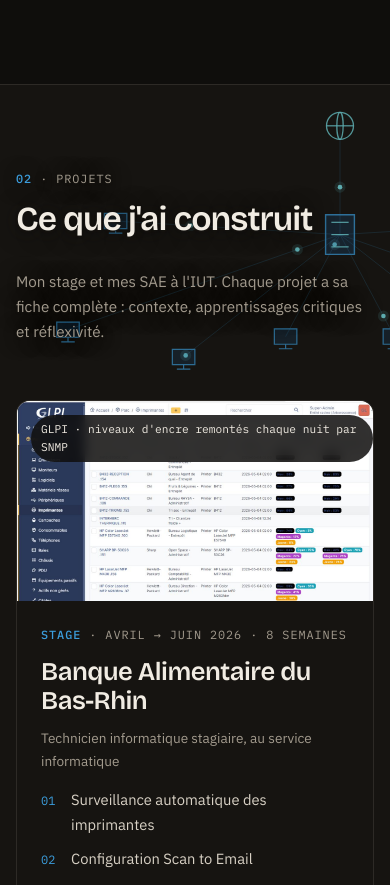
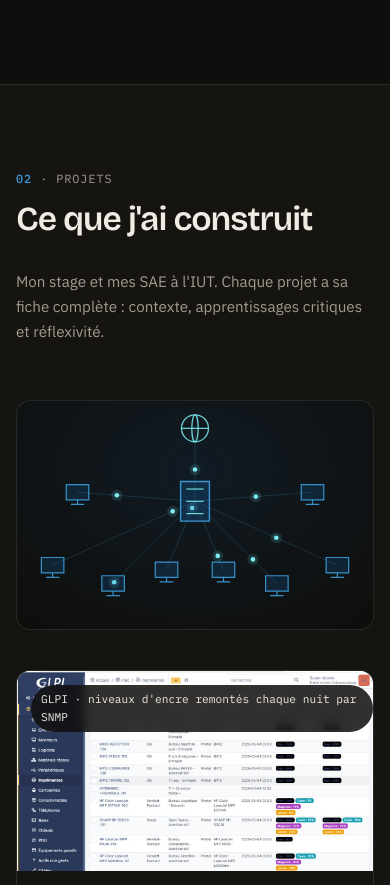
Before and after one commit to souare-ibrahima-rt/souare-ibrahima-rt.github.io, a plain HTML site: page index.html in a window 390 px wide. Shown: the part 2908-3793 px from the top of the page. Drawn offline with Linux system fonts and the light colour scheme; animation ran at ten frames a second.

Commit message:
Topologie dans sa propre bande, sous le titre, avant les cartes
Plus de superposition avec le texte : titre et sous-titre sur fond neutre, puis un panneau dédié avec la topologie animée, puis la grille des projets. Empilement propre sur mobile.

Co-Authored-By: Claude Opus 4.8 <noreply@anthropic.com>
Claude-Session: https://claude.ai/code/session_013dhxAvaAesCPcB7J4woRKc

```diff
--- a/assets/css/style.css
+++ b/assets/css/style.css
@@ -246,12 +246,10 @@ dialog::backdrop{background:rgba(8,7,6,.72);backdrop-filter:blur(4px)}
 @media (prefers-reduced-motion:reduce){.to-top{transition:opacity .3s}}
 
 
-/* Fond topologie réseau de la section Projets */
-.has-topo{position:relative}
-.has-topo > .wrap{position:relative;z-index:1}
-.has-topo .head h2,.has-topo .head .label,.has-topo .head p{text-shadow:0 1px 2px var(--bg-2),0 2px 22px rgba(15,14,12,.9)}
-.topo{position:absolute;top:0;left:0;right:0;height:min(56vh,480px);z-index:0;pointer-events:none;opacity:.9;-webkit-mask-image:linear-gradient(180deg,#000 86%,transparent);mask-image:linear-gradient(180deg,#000 86%,transparent)}
-@media (max-width:720px){.topo{height:340px;opacity:.7}}
+/* Bande dédiée à la topologie réseau animée (sous le titre, avant les cartes) */
+.topo-band{position:relative;height:clamp(230px,30vw,360px);margin:0 0 40px;border:1px solid var(--line);border-radius:var(--radius);overflow:hidden;background:radial-gradient(120% 140% at 50% 30%,rgba(26,121,205,.12),transparent 62%),var(--bg)}
+.topo-band canvas{position:absolute;inset:0;width:100%;height:100%;display:block}
+.topo-band::after{content:"";position:absolute;inset:0;pointer-events:none;-webkit-mask-image:radial-gradient(130% 130% at 50% 50%,transparent 70%,#000);mask-image:radial-gradient(130% 130% at 50% 50%,transparent 70%,#000);background:var(--bg-2)}
 
 footer{border-top:1px solid var(--line);padding:28px 0 40px;font-size:.82rem;color:var(--faint)}
 footer .wrap{display:flex;justify-content:space-between;gap:16px;flex-wrap:wrap}
--- a/index.html
+++ b/index.html
@@ -88,13 +88,13 @@
 </section>
 
 <!-- ============ PROJETS ============ -->
-<section id="projets" style="background:var(--bg-2);border-block:1px solid var(--line)" class="has-topo">
-  <canvas id="topo" class="topo" role="img" aria-label="Topologie réseau animée"></canvas>
+<section id="projets" style="background:var(--bg-2);border-block:1px solid var(--line)">
   <div class="wrap">
     <div class="head reveal">
       <div><div class="label"><b>02</b> · Projets</div><h2>Ce que j'ai construit</h2></div>
       <p>Mon stage et mes SAE à l'IUT. Chaque projet a sa fiche complète : contexte, apprentissages critiques et réflexivité.</p>
     </div>
+    <div class="topo-band reveal"><canvas id="topo" role="img" aria-label="Topologie réseau animée : serveur central relié à Internet et aux postes clients"></canvas></div>
     <div class="projects">
 <article class="card feature reveal">
   <div class="card-img"><img src="assets/img/stage-glpi.jpg" alt="Capture de GLPI : liste des imprimantes avec leurs niveaux d'encre" loading="lazy" width="1200" height="794" style="object-position:left top"><span class="chip">GLPI · niveaux d'encre remontés chaque nuit par SNMP</span></div>
```
Also changed, not shown: en.html (+2 -2 lines).
